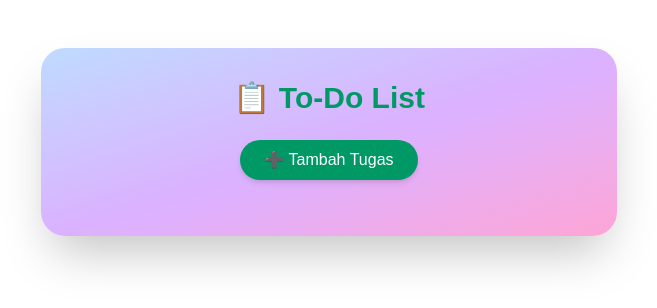
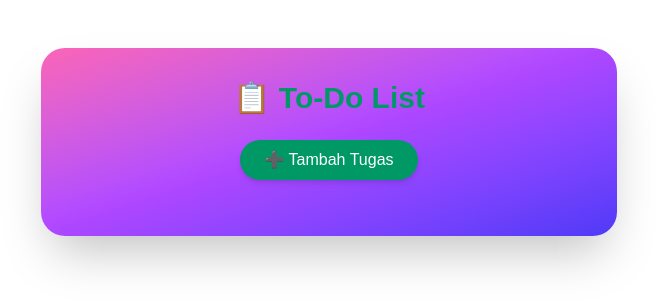
Before and after one commit to rendisuharya/todolist, a Next.js app: page / in a window 1280 px wide. Shown: the top 308 px of the page, without its empty margins (311-968 px from the left). Built offline with nearby package versions, Linux system fonts and the light colour scheme; no server answers; the database is empty.

Commit message:
background baru

```diff
--- a/src/components/todolist.tsx
+++ b/src/components/todolist.tsx
@@ -155,7 +155,7 @@ export default function TodoList() {
   };
 
   return (
-    <div className="max-w-xl mx-auto mt-12 px-6 py-8 bg-gradient-to-br from-blue-200 via-purple-300 to-pink-300 shadow-2xl rounded-3xl">
+    <div className="max-w-xl mx-auto mt-12 px-6 py-8 bg-gradient-to-br from-pink-400 via-purple-500 to-indigo-600 text-white shadow-2xl rounded-3xl">
       <h1 className="text-3xl font-bold text-center text-emerald-600 mb-6">📋 To-Do List</h1>
 
       <div className="flex justify-center mb-6">
```
